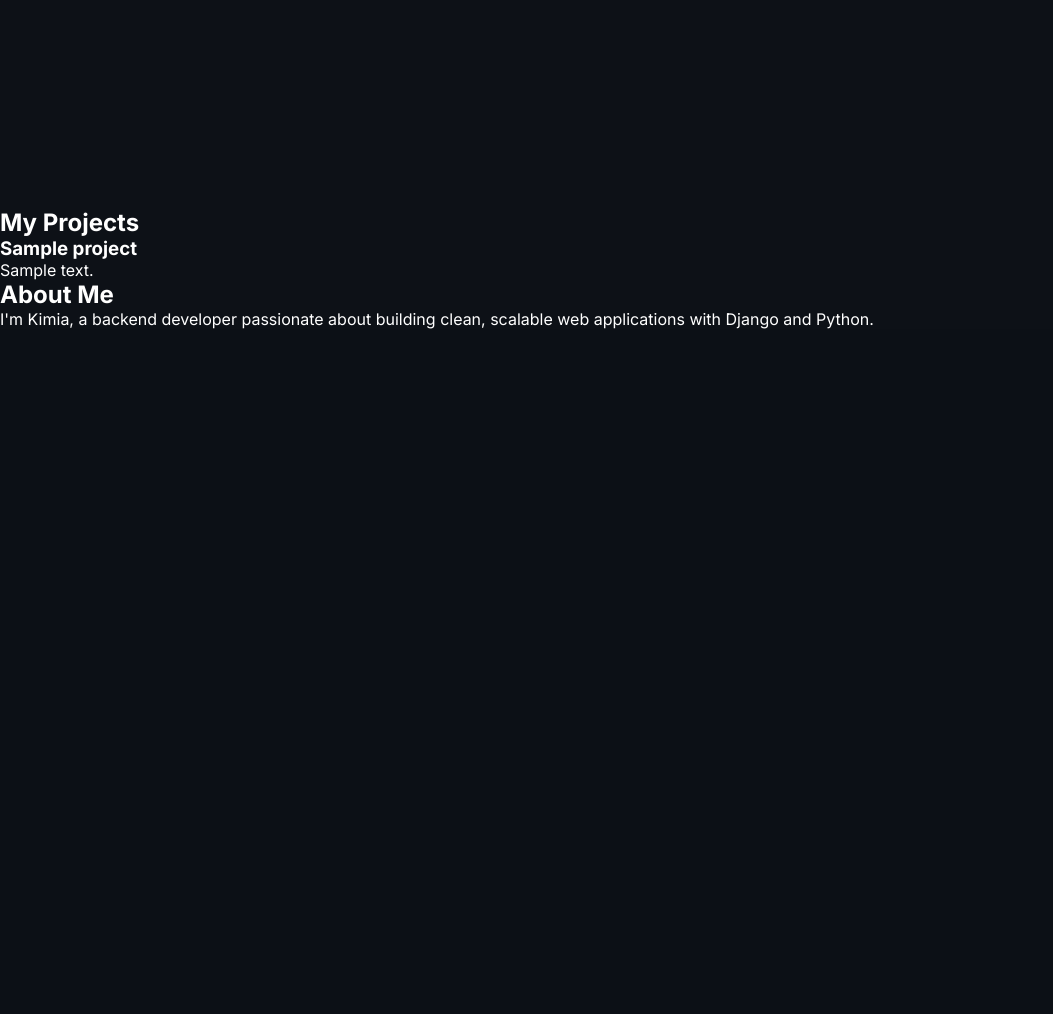
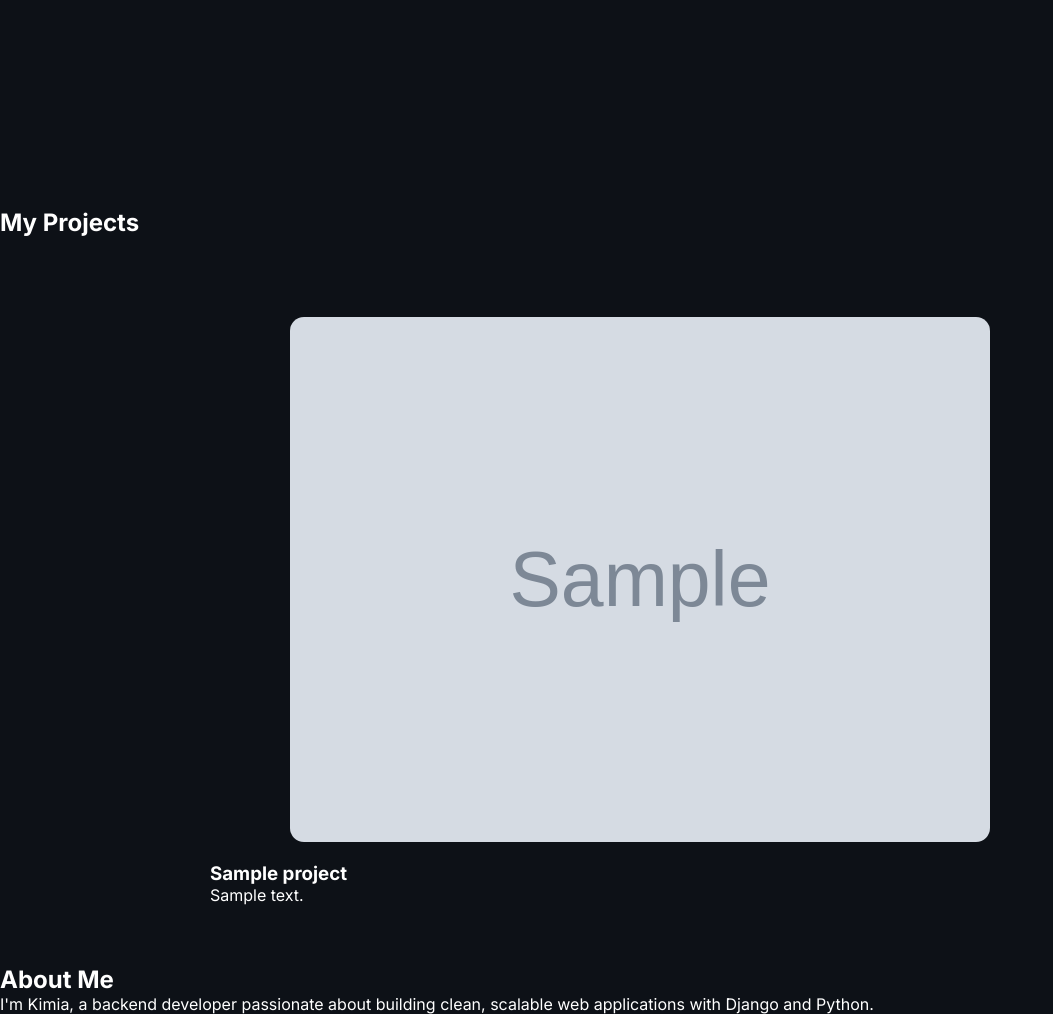
Before and after one commit to kimiajam/portfolio-project, a Django app: page / in a window 1280 px wide. Shown: the part 592-1606 px from the top of the page, without its empty margins (0-1053 px from the left). Before the commit the page ends 921 px from the top, so only its background shows below. Run offline with Django 5.2, Linux system fonts and the light colour scheme; tables that the repository leaves empty hold one stand-in row (values such as "Sample post"); grey boxes marked "Sample" are stand-in pictures.

Commit message:
Add project image upload and display

```diff
--- a/core/urls.py
+++ b/core/urls.py
@@ -17,8 +17,14 @@ Including another URLconf
 from django.contrib import admin
 from django.urls import include, path
 
+from django.conf import settings
+from django.conf.urls.static import static
+
 
 urlpatterns = [
     path('admin/', admin.site.urls),
     path('', include('apps.portfolio.urls')),
 ]
+
+if settings.DEBUG:
+    urlpatterns += static(settings.MEDIA_URL, document_root=settings.MEDIA_ROOT)
--- a/static/css/style.css
+++ b/static/css/style.css
@@ -124,3 +124,20 @@ body {
 .nav-links a:hover {
     color: white;
 }
+
+.project-card {
+    max-width: 900px;
+    margin: 40px auto;
+    padding: 20px;
+}
+
+.project-card img {
+    width: 100%;
+    max-width: 700px;
+    height: auto;
+
+    display: block;
+    margin: 20px auto;
+
+    border-radius: 14px;
+}
--- a/templates/home.html
+++ b/templates/home.html
@@ -28,9 +28,17 @@ Home
 
 {% for project in projects %}
 
+<div class="project-card">
+
+    {% if project.image %}
+        <img src="{{ project.image.url }}" alt="{{ project.title }}">
+    {% endif %}
+
     <h3>{{ project.title }}</h3>
 
     <p>{{ project.description }}</p>
+
+</div>
 
 {% endfor %}
 
```
